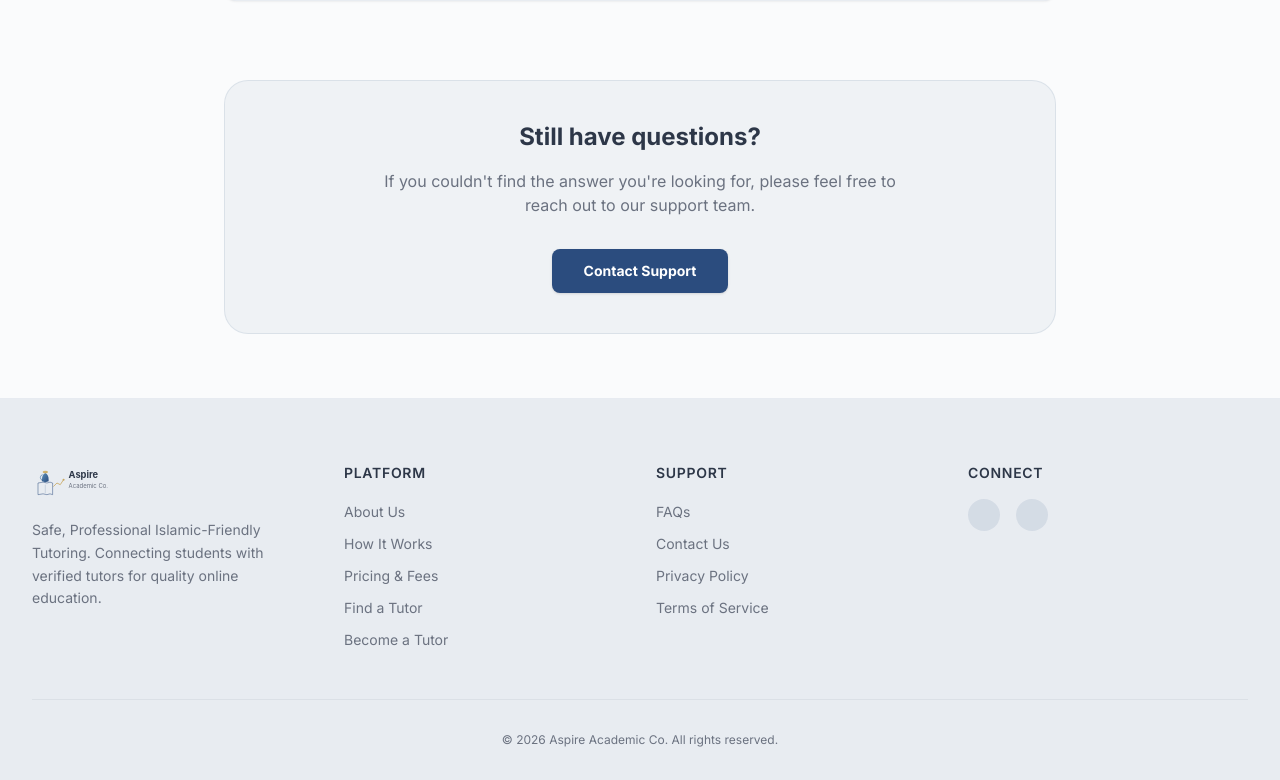
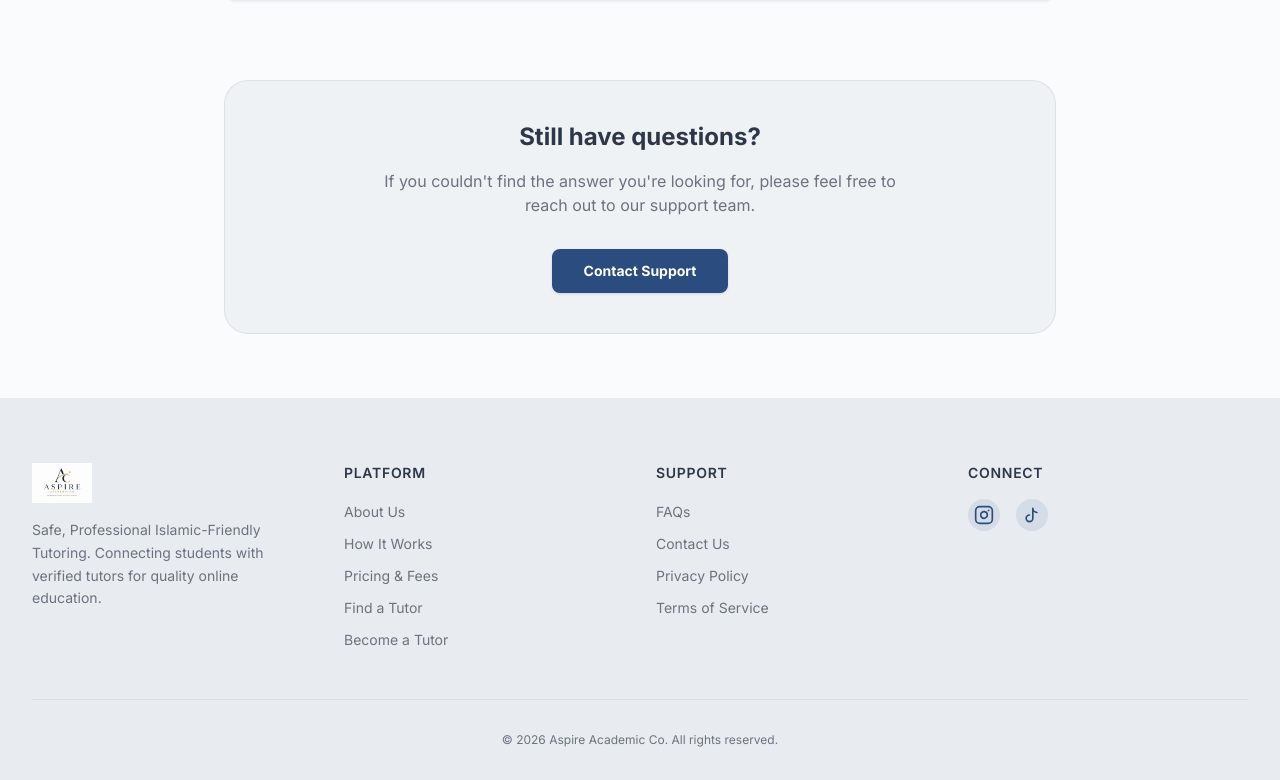
Before and after one commit to sawda6556/aspire-academic-frontend, a Next.js app: page /faq in a window 1280 px wide. Shown: the part 1257-2037 px from the top of the page. Built offline with nearby package versions, Linux system fonts and the light colour scheme.

Commit message:
feat: update official logo and social media links

```diff
--- a/src/components/layout/Footer.tsx
+++ b/src/components/layout/Footer.tsx
@@ -8,8 +8,8 @@ export default function Footer() {
         <div className="grid grid-cols-1 gap-8 md:grid-cols-4">
           <div className="col-span-1 md:col-span-1">
             <Link href="/" className="flex items-center gap-2 mb-4">
-              <Image
-                src="/assets/logo/logo.svg"
+            <Image
+                src="/assets/logo/official_logo.png"
                 alt="Aspire Academic Co."
                 width={150}
                 height={40}
@@ -45,15 +45,24 @@ export default function Footer() {
           <div>
             <h3 className="text-sm font-semibold text-heading mb-4 uppercase tracking-wider">Connect</h3>
             <div className="flex gap-4">
-              {/* Placeholder for social icons */}
-              <div className="h-8 w-8 rounded-full bg-primary/10 flex items-center justify-center text-primary">
-                <span className="sr-only">Facebook</span>
-                {/* SVG Icon */}
-              </div>
-              <div className="h-8 w-8 rounded-full bg-primary/10 flex items-center justify-center text-primary">
-                <span className="sr-only">Twitter</span>
-                {/* SVG Icon */}
-              </div>
+              <Link
+                href="https://www.instagram.com/aspireacademicco"
+                target="_blank"
+                rel="noopener noreferrer"
+                className="h-8 w-8 rounded-full bg-primary/10 flex items-center justify-center text-primary hover:bg-primary hover:text-white transition-colors"
+              >
+                <span className="sr-only">Instagram</span>
+                <svg xmlns="http://www.w3.org/2000/svg" width="20" height="20" viewBox="0 0 24 24" fill="none" stroke="currentColor" stroke-width="2" stroke-linecap="round" stroke-linejoin="round"><rect x="2" y="2" width="20" height="20" rx="5" ry="5"></rect><path d="M16 11.37A4 4 0 1 1 12.63 8 4 4 0 0 1 16 11.37z"></path><line x1="17.5" y1="6.5" x2="17.51" y2="6.5"></line></svg>
+              </Link>
+              <Link
+                href="https://www.tiktok.com/@aspireacademicco"
+                target="_blank"
+                rel="noopener noreferrer"
+                className="h-8 w-8 rounded-full bg-primary/10 flex items-center justify-center text-primary hover:bg-primary hover:text-white transition-colors"
+              >
+                <span className="sr-only">TikTok</span>
+                <svg xmlns="http://www.w3.org/2000/svg" width="20" height="20" viewBox="0 0 24 24" fill="none" stroke="currentColor" stroke-width="2" stroke-linecap="round" stroke-linejoin="round"><path d="M9 12a4 4 0 1 0 4 4V4a5 5 0 0 0 5 5"></path></svg>
+              </Link>
             </div>
           </div>
         </div>
--- a/src/components/layout/Header.tsx
+++ b/src/components/layout/Header.tsx
@@ -8,7 +8,7 @@ export default function Header() {
         <div className="flex items-center gap-2">
           <Link href="/" className="flex items-center gap-2">
             <Image
-              src="/assets/logo/logo.svg"
+              src="/assets/logo/official_logo.png"
               alt="Aspire Academic Co."
               width={150}
               height={40}
```
Also changed, not shown: public/assets/logo/logo.png, public/assets/logo/official_logo.png (added).
